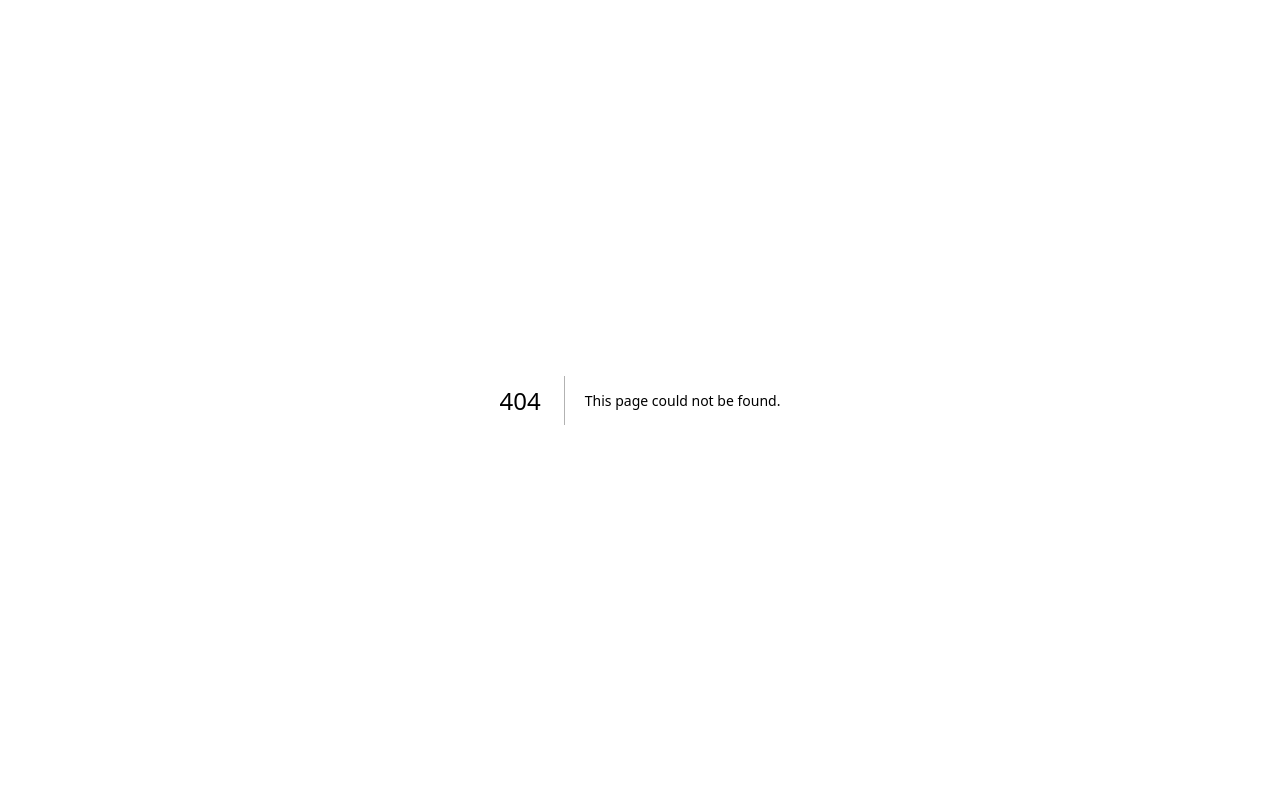
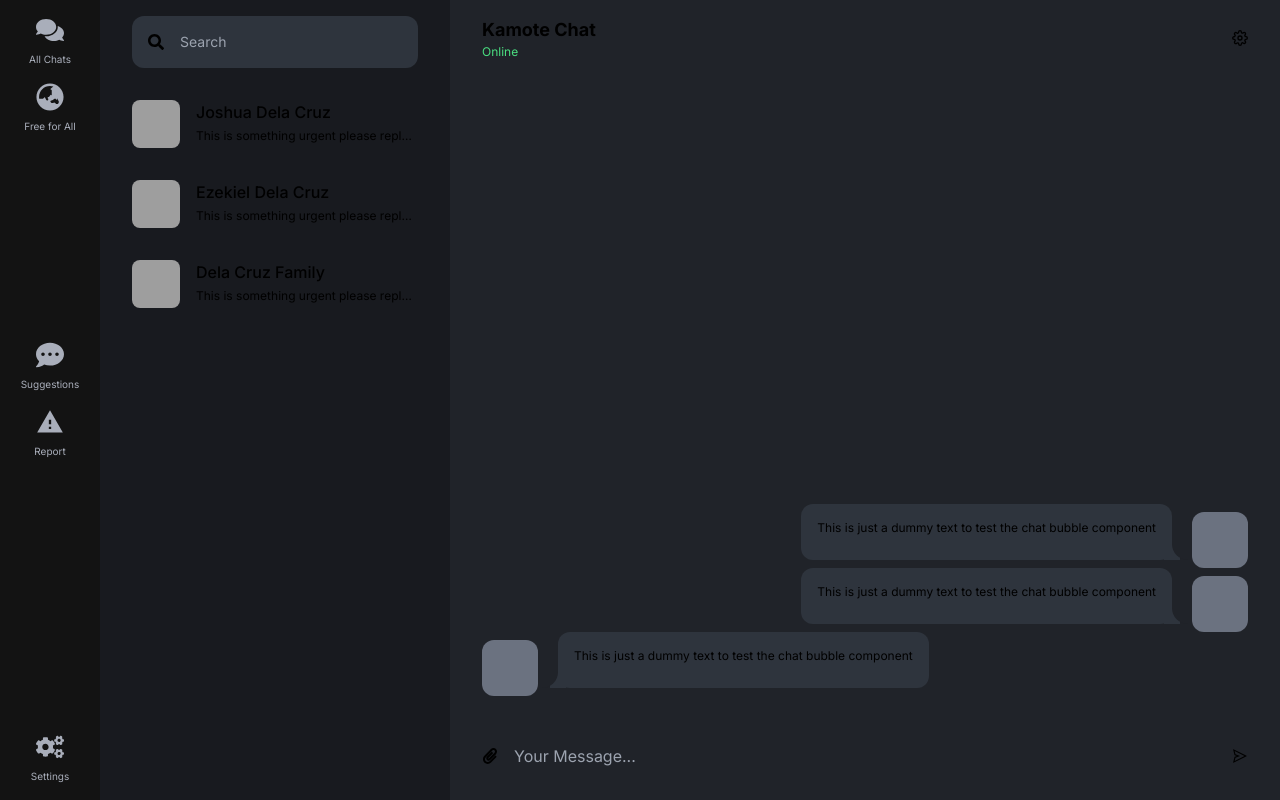
Before and after one commit to kamotekiddev/dream-chat, a Next.js app: page /chats/1 in a window 1280 px wide. Before the commit this address had no page. Built offline with nearby package versions, Linux system fonts and the light colour scheme; grey boxes are pictures that could not be loaded.

Commit message:
update the layout and chatmate

```diff
--- /dev/null
+++ b/src/app/chats/[chatId]/page.tsx
@@ -0,0 +1,39 @@
+import ChatBox from '@/features/SingleChat/ChatBox';
+import ChatHeader from '@/features/SingleChat/ChatHeader';
+import MessageList from '@/features/SingleChat/MessageList';
+
+const messages: Message[] = [
+	{
+		id: '123423',
+		sender: { id: '1', image: '', name: 'Joshua Dela Cruz' },
+		text: 'This is just a dummy text to test the chat bubble component',
+	},
+	{
+		id: '123424',
+		sender: { id: '1', image: '', name: 'Joshua Dela Cruz' },
+		text: 'This is just a dummy text to test the chat bubble component',
+	},
+	{
+		id: '123425',
+		sender: { id: '2', image: '', name: 'Ezekiel Dela Cruz' },
+		text: 'This is just a dummy text to test the chat bubble component',
+	},
+];
+
+const Chat = () => {
+	const handleSettingsClick = () => {};
+
+	return (
+		<div className='grid grid-rows-[auto_1fr_auto] p-4 px-8 h-full space-y-8'>
+			<ChatHeader
+				isOnline
+				title='Kamote Chat'
+				onSettingsClick={handleSettingsClick}
+			/>
+			<MessageList messages={messages} />
+			<ChatBox />
+		</div>
+	);
+};
+
+export default Chat;
--- a/src/app/chats/layout.tsx
+++ b/src/app/chats/layout.tsx
@@ -1,3 +1,5 @@
+import ChatMates from '@/features/SingleChat/ChatMates';
+import SearchBox from '@/features/SingleChat/SearchBox';
 import GeneralLayout from '@/layouts/GeneralLayout';
 
 interface Props {
@@ -5,7 +7,19 @@ interface Props {
 }
 
 const Layout = ({ children }: Props) => {
-	return <GeneralLayout>{children}</GeneralLayout>;
+	return (
+		<GeneralLayout>
+			<div className='grid grid-cols-[350px_auto] h-full'>
+				<div className='space-y-4 h-full bg-[#181a1f] p-4'>
+					<div className='px-4'>
+						<SearchBox placeholder='Search' />
+					</div>
+					<ChatMates />
+				</div>
+				{children}
+			</div>
+		</GeneralLayout>
+	);
 };
 
 export default Layout;
--- a/src/features/SingleChat/ChatMates/ChatMate.tsx
+++ b/src/features/SingleChat/ChatMates/ChatMate.tsx
@@ -16,7 +16,7 @@ const ChatMate = ({ chatMate }: Props) => {
 			</div>
 			<div className='flex-1 space-y-1'>
 				<h1 className='font-medium'>{chatMate.name}</h1>
-				<p className='text-sm line-clamp-1'>
+				<p className='text-xs line-clamp-1'>
 					This is something urgent please reply kahite ano pa ito hindi ito
 					lalagpas sa 1 line.
 				</p>
```
Also changed, not shown: src/features/SingleChat/single-chat.d.ts (+13 -0 lines).
